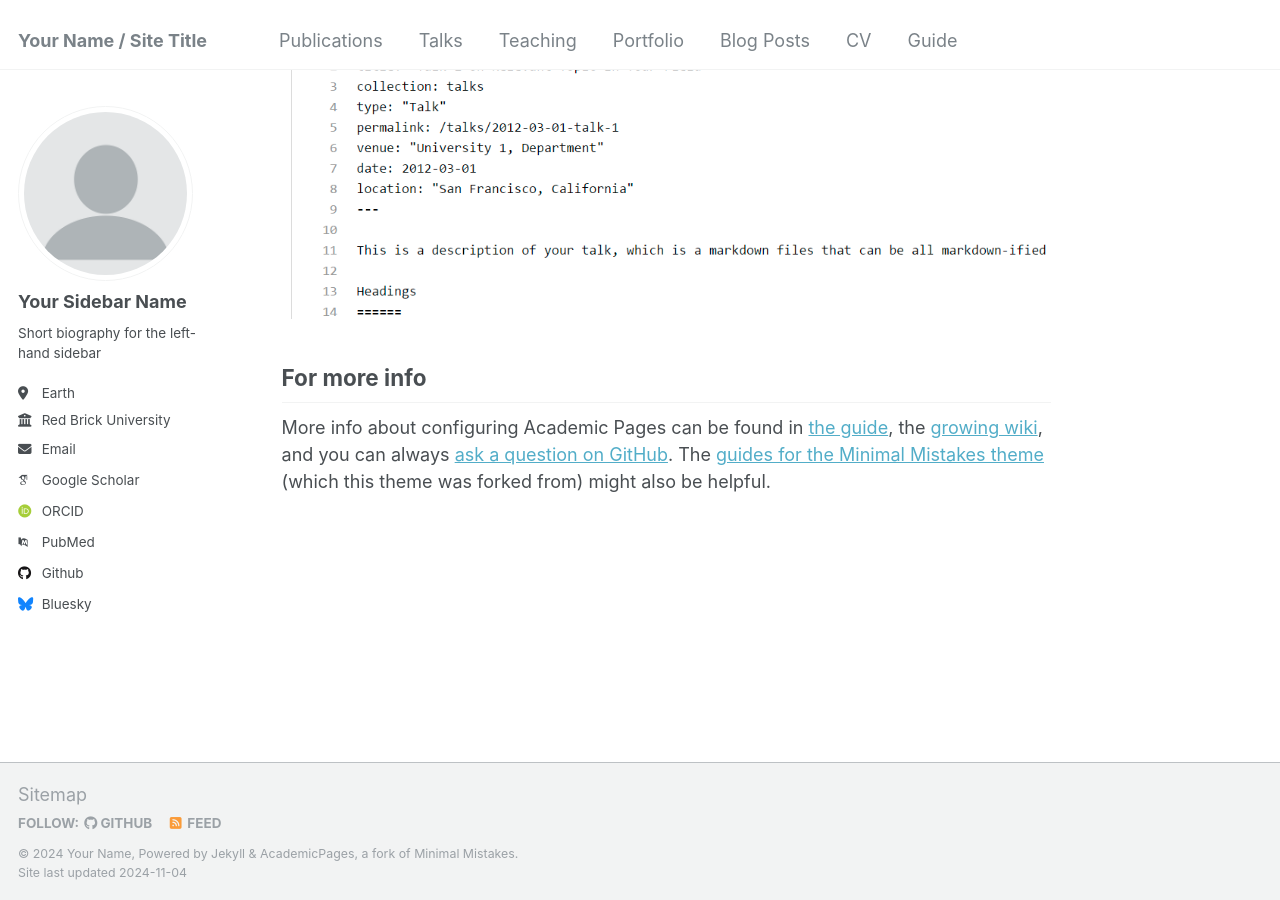
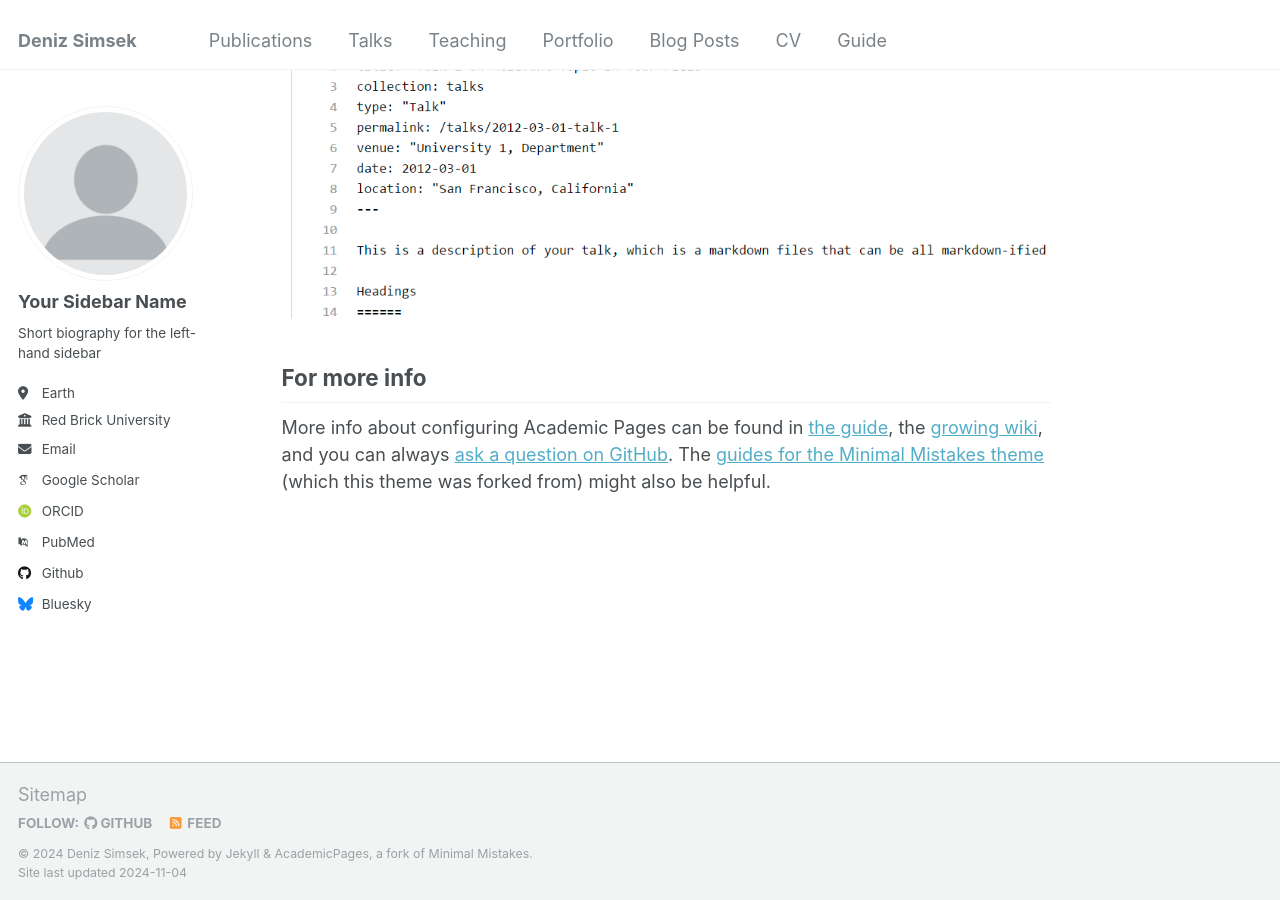
Before and after one commit to deniz-simsek/deniz-simsek, a Jekyll site: the page built from _pages/about.md, in a window 1280 px wide and 900 px high, scrolled down 2643 px. Built offline with Jekyll 4.4.1, drawn with Linux system fonts in a browser that asks for light colours; some web fonts are replaced.

Commit message:
Update _config.yml

```diff
--- a/_config.yml
+++ b/_config.yml
@@ -8,9 +8,9 @@
 
 # Basic Site Settings
 locale                   : "en-US"
-title                    : "Your Name / Site Title"
+title                    : "Deniz Simsek"
 title_separator          : "-"
-name                     : &name "Your Name"
+name                     : &name "Deniz Simsek"
 description              : &description "personal description"
 url                      : https://academicpages.github.io # the base hostname & protocol for your site e.g. "https://mmistakes.github.io"
 baseurl                  : "" # the subpath of your site, e.g. "/blog"
```
